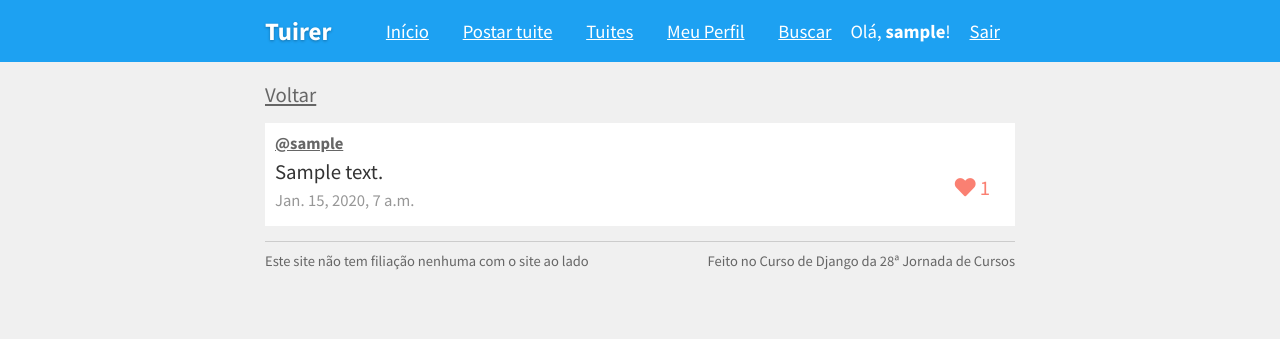
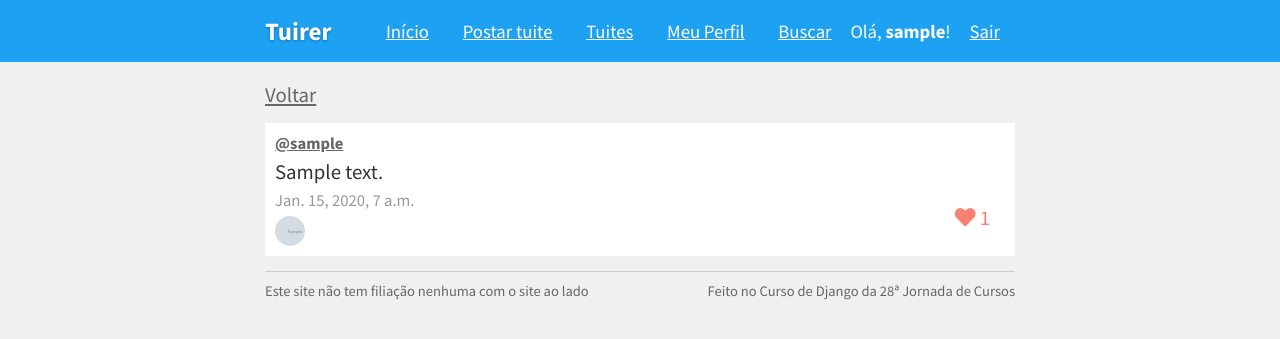
Before and after one commit to vanessa/tuirer, a Django app: page /tuite/1 in a window 1280 px wide. Shown: the top 339 px of the page. Run offline with Django 3.2, Linux system fonts and the light colour scheme; a user stored in the database is signed in; tables that the repository leaves empty hold one stand-in row (values such as "Sample post"); grey boxes marked "Sample" are stand-in pictures; some libraries are stand-ins or nearby versions.

Commit message:
Adiciona avatares de quem curtiu o tuite

```diff
--- a/assets/style.css
+++ b/assets/style.css
@@ -77,6 +77,22 @@ footer {
 .tuite .date a:hover {
     color: #1DA1F2;
     text-decoration: underline;
+}
+
+.tuite .liked-avatars .small-avatar {
+    width: 30px;
+    height: 30px;
+    background-size: cover;
+    display: inline-block;
+    border-radius: 50%;
+}
+
+.liked-avatars .small-avatar:hover {
+    box-shadow: 0 0 0 2px #1DA1F2;
+}
+
+.tuite .liked-avatars a {
+    text-decoration: none;
 }
 
 /* Single tuite card */
--- a/templates/includes/tuite.html
+++ b/templates/includes/tuite.html
@@ -7,6 +7,16 @@
     <p class="date">
         <a href="{% url 'tuites:tuite' tuite.pk %}">{{ tuite.date_created }}</a>
     </p>
+    {# A variável single_tuite foi passada no include em single_tuite.html #}
+    {% if single_tuite %}
+        <div class="liked-avatars">
+            {% for user in tuite.liked_by.all %}
+            <a href="{% url 'users:profile' user.id %}">
+                <div class="small-avatar" style="background-image: url('{{ user.picture.url }}')"></div>
+            </a>
+            {% endfor %}
+        </div>
+    {% endif %}
     <a href="{% url 'tuites:like' tuite.id %}" class="like-tuite">
         <i class="{% liked_tuite_heart_icon %}"></i> {{ tuite.likes_count }}
     </a>
--- a/templates/single_tuite.html
+++ b/templates/single_tuite.html
@@ -3,5 +3,5 @@
 {% block body %}
 <a class="back-link" href="{% url 'tuites:list' %}">Voltar</a>
     {% include 'includes/message.html' %}
-    {% include 'includes/tuite.html' %}
+    {% include 'includes/tuite.html' with single_tuite=True %}
 {% endblock %}
```
